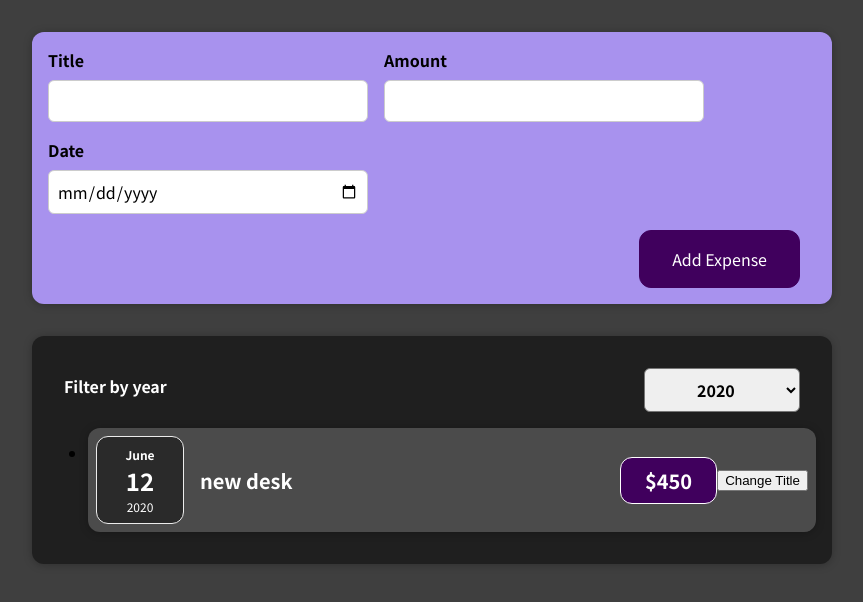
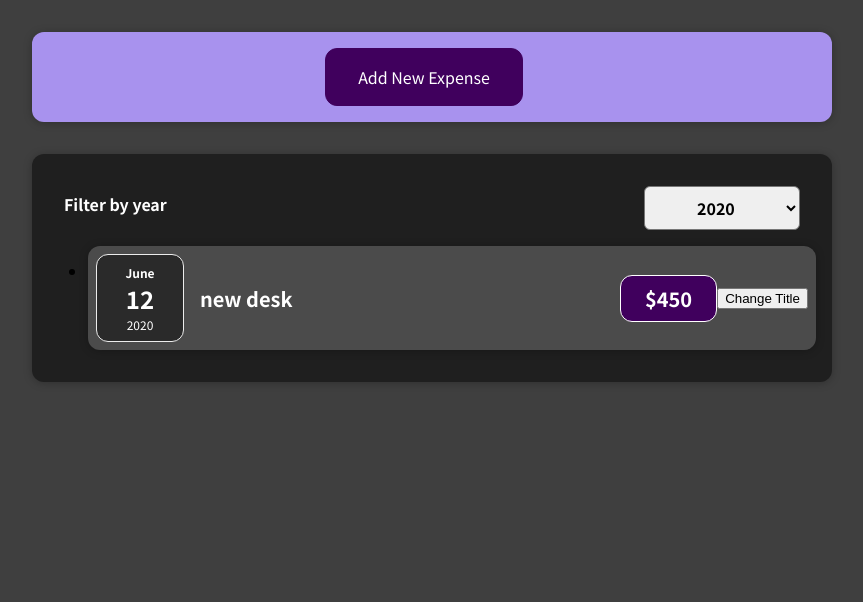
Before and after one commit to VolkanGurbuz/01-react-course, a React (Create React App) app: page / in a window 1280 px wide. Shown: the top 602 px of the page, without its empty margins (208-1071 px from the left). Built offline with nearby package versions, Linux system fonts and the light colour scheme.

Commit message:
added add new expense button and its condition

```diff
--- a/src/components/newexpense/ExpenseForm.js
+++ b/src/components/newexpense/ExpenseForm.js
@@ -69,6 +69,7 @@
             </div>
         </div>
         <div className="new-expense__actions">
+            <button type="button" onClick={props.onCancel}>Cancel</button>
             <button type="submit">Add Expense</button>
         </div>
     </form>
--- a/src/components/newexpense/NewExpense.js
+++ b/src/components/newexpense/NewExpense.js
@@ -1,8 +1,12 @@
-import React from "react";
+import React, {useState} from "react";
 import "./NewExpense.css"
 import ExpenseForm from "./ExpenseForm";
 
+
 const NewExpense = (props) => {
+
+    const [isEditing, setIsEditing] = useState();
+
     const saveExpenseDataHandler = (enteredExpenseData) => {
         const expenseData = {
             ...enteredExpenseData,
@@ -10,8 +14,21 @@
         };
         props.onAddExpense(expenseData);
     };
+
+
+    const startEditingHandler = () => {
+        setIsEditing(true);
+    }
+
+    const stopEditingHandler = () => {
+        setIsEditing(false);
+    }
+
+
 //ppoint the function to pass expense
-    return (<div className="new-expense"><ExpenseForm onSaveExpenseData={saveExpenseDataHandler}/>
+    return (<div className="new-expense">
+            {!isEditing && <button onClick={startEditingHandler}>Add New Expense</button>}
+            {isEditing && <ExpenseForm onSaveExpenseData={saveExpenseDataHandler} onCancel={stopEditingHandler}/>}
         </div>
     )
 };
```
